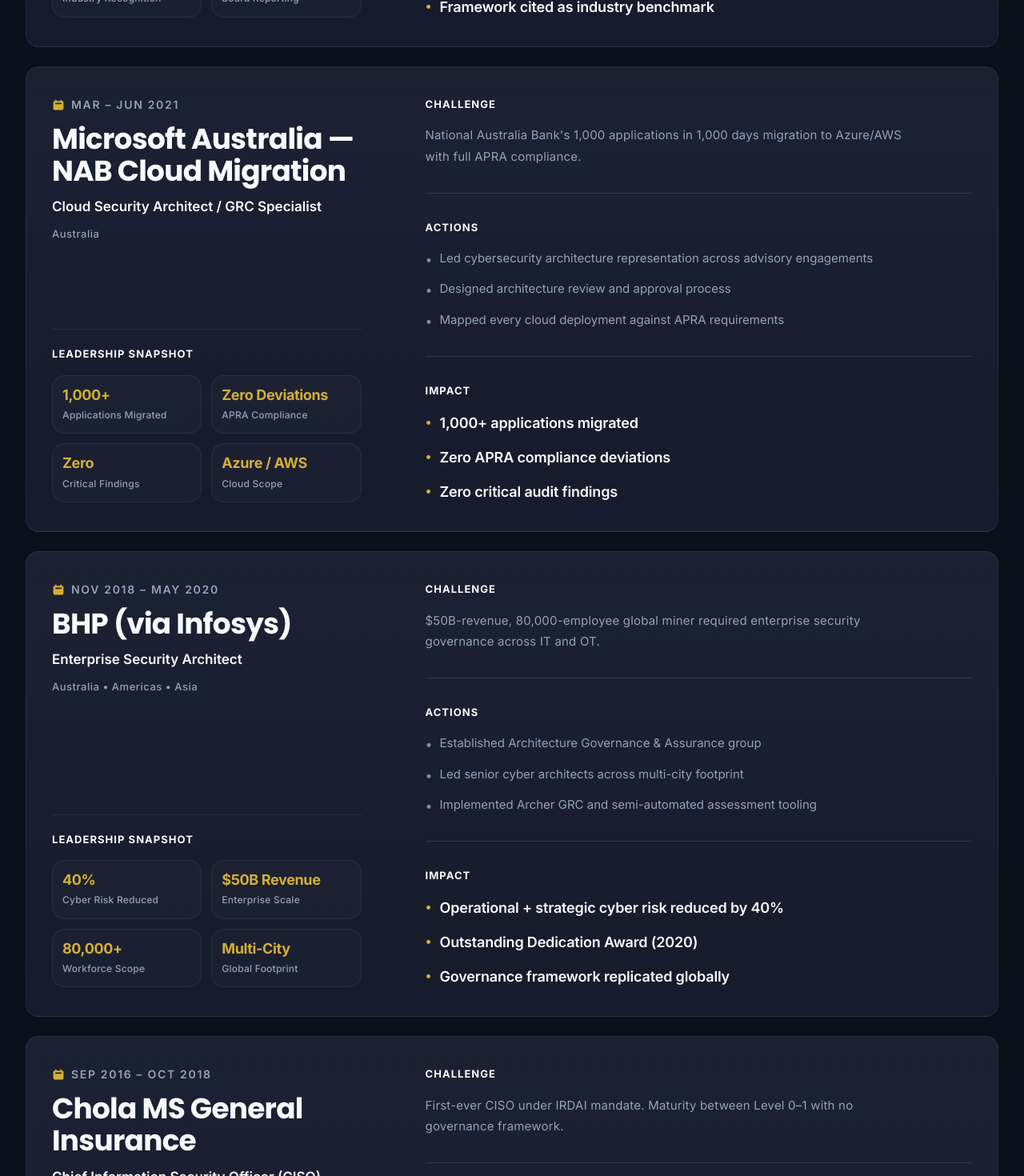
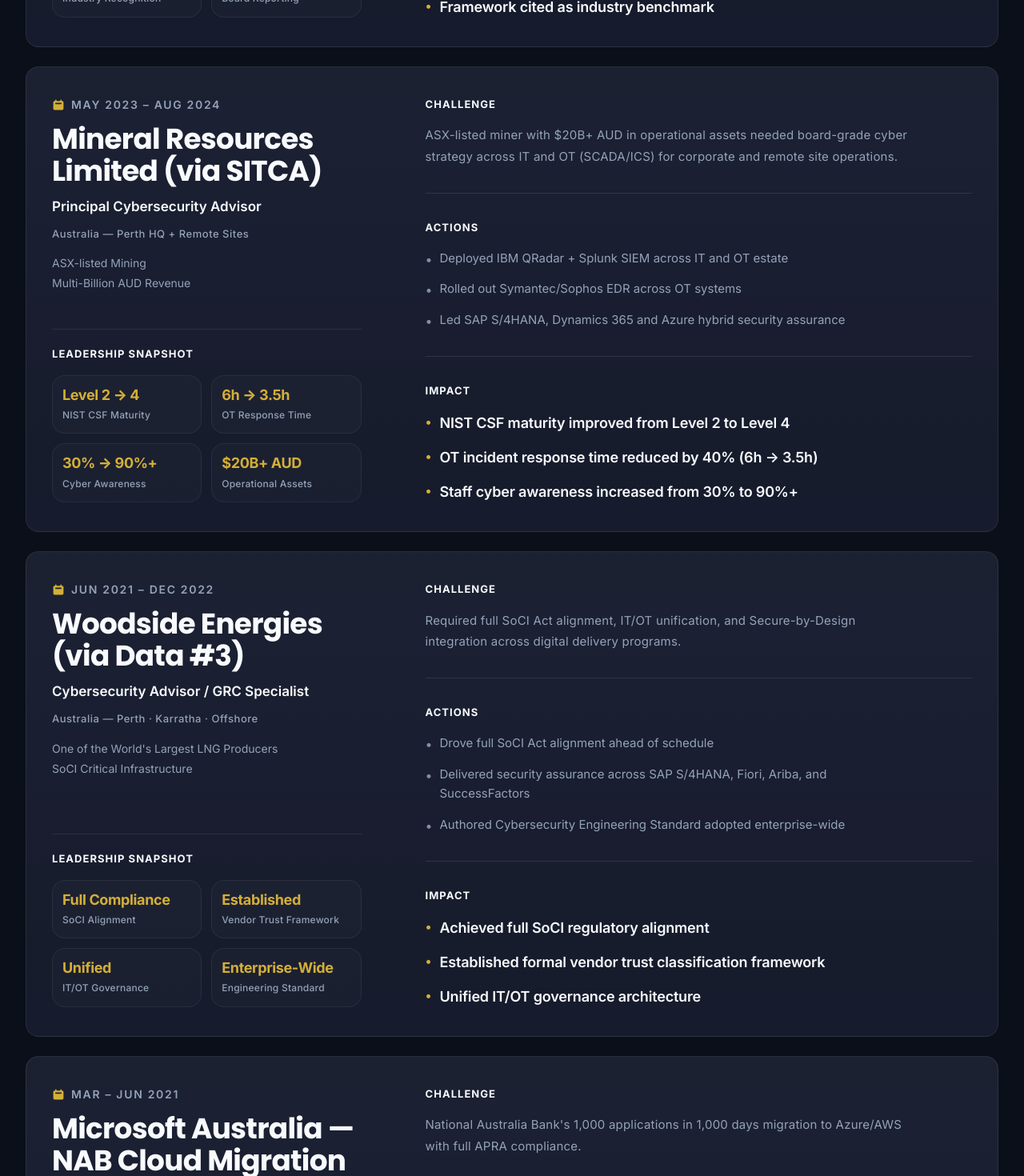
Before and after one commit to swetha-uma/sundar_website, a React (Vite) app in the folder my-app/: page / in a window 1280 px wide. Shown: the part 4500-5970 px from the top of the page at 80% size. Built offline with nearby package versions, Linux system fonts and the light colour scheme.

Commit message:
update the career year

```diff
--- a/my-app/src/data/dummyData.js
+++ b/my-app/src/data/dummyData.js
@@ -96,47 +96,96 @@
 
 export const achievementMilestones = [
   {
-    year: '1999',
-    title: 'Began in Cybersecurity',
-    description: 'Network security engineering across Dutch telecom giants.',
+    year: '1998',
+    title: 'Start of IT Career',
+    description: 'Accel Ltd, Chennai — beginning of a 25+ year technology journey.',
     alignment: 'left',
   },
   {
-    year: '2008',
-    title: 'First CISO Role',
-    description: 'Led enterprise risk transformation for global insurance leader.',
+    year: '2003',
+    title: 'Entered Cybersecurity',
+    description:
+      'Wipro Ltd — Information Security Analyst on Standard Chartered Bank across APAC, EMEA, Americas.',
     alignment: 'right',
   },
   {
-    year: '2015',
-    title: 'Cross-Continental Leadership',
+    year: '2006',
+    title: 'Information Security Manager',
+    description: 'TATA Consultancy Services — Qantas, Sony and Gen Re global engagements.',
+    alignment: 'left',
+  },
+  {
+    year: '2012',
+    title: 'HIPAA Compliance Lead',
     description:
-      'Scaled zero-trust and GRC programmes across APAC, EMEA, and the Americas for Fortune 500 enterprises.',
+      'Kaiser Permanente, USA (via CSC) — first major US healthcare compliance program.',
+    alignment: 'right',
+  },
+  {
+    year: '2013',
+    title: 'Principal Cyber Security Consultant',
+    description:
+      'KPN Royal Dutch Telecom, Netherlands — European telecom security leadership.',
+    alignment: 'left',
+  },
+  {
+    year: '2016',
+    title: 'First CISO Role',
+    description:
+      "IRDAI-appointed CISO at Chola MS — India's 6th largest general insurer.",
+    alignment: 'right',
+  },
+  {
+    year: '2018',
+    title: 'Enterprise Security Architect',
+    description:
+      "BHP (via Infosys) — 40% enterprise risk reduction across the world's largest diversified miner.",
+    alignment: 'left',
+  },
+  {
+    year: '2020',
+    title: 'Distinguished Talent Visa · nbn Australia',
+    description:
+      'Security Manager at nbn (via Infosys); Australia Subclass 858 visa awarded.',
+    alignment: 'right',
+  },
+  {
+    year: '2021',
+    title: 'NAB · Microsoft Australia',
+    description:
+      "World's 2nd largest Azure migration — 1,000 apps, zero APRA deviations. Woodside Energies advisory.",
+    alignment: 'left',
+  },
+  {
+    year: '2023',
+    title: 'Principal Cyber Security Advisor',
+    description: 'Mineral Resources (via SITCA Pty Ltd) — board-grade cyber strategy.',
+    alignment: 'right',
+  },
+  {
+    year: '2024',
+    title: 'Founded iCISO LLC',
+    description:
+      'Houston-based fractional CISO platform. WA Electoral Commission Essential 8 uplift — 1.7M voter records.',
+    alignment: 'left',
+  },
+  {
+    year: '2025',
+    title: 'Sandfire NIST CSF 2.0 · NextDecade LNG',
+    description:
+      'First NIST CSF 2.0 ISMS in APAC mining; Cybersecurity Architect at NextDecade Corporation, Houston.',
+    alignment: 'right',
+  },
+  {
+    year: '2026',
+    title: 'Head of Cybersecurity (CISO), Oxea',
+    description: 'Tri-jurisdiction NIS2 + SOX + NIST CSF program across USA, Germany, China.',
     alignment: 'left',
   },
 ]
 
 /** HIGHLIGHTS (#highlights) — recent ventures (continues timeline below achievements) */
-export const highlightMilestones = [
-  {
-    year: '2015',
-    title: 'Founded SITCA Pty Ltd',
-    description: 'AI-driven GRC advisory serving boards and critical infrastructure.',
-    alignment: 'right',
-  },
-  {
-    year: '2024',
-    title: 'Founded iCISO LLC',
-    description: 'Houston-based fractional CISO SaaS democratising expertise.',
-    alignment: 'left',
-  },
-  {
-    year: '2026',
-    title: 'Forbes Tech Council & IEEE Senior',
-    description: 'Recognised among the top 1% global cybersecurity strategists.',
-    alignment: 'right',
-  },
-]
+export const highlightMilestones = []
 
 export const leadershipHighlights = {
   label: 'LEADERSHIP HIGHLIGHTS',
@@ -359,6 +408,58 @@
       ],
     },
     {
+      period: 'MAY 2023 – AUG 2024',
+      timelineLabel: 'Mineral Resources',
+      company: 'Mineral Resources Limited (via SITCA)',
+      locations: 'Australia — Perth HQ + Remote Sites',
+      role: 'Principal Cybersecurity Advisor',
+      sector: 'ASX-listed Mining — Multi-Billion AUD Revenue',
+      challenge:
+        'ASX-listed miner with $20B+ AUD in operational assets needed board-grade cyber strategy across IT and OT (SCADA/ICS) for corporate and remote site operations.',
+      actions: [
+        'Deployed IBM QRadar + Splunk SIEM across IT and OT estate',
+        'Rolled out Symantec/Sophos EDR across OT systems',
+        'Led SAP S/4HANA, Dynamics 365 and Azure hybrid security assurance',
+      ],
+      impact: [
+        'NIST CSF maturity improved from Level 2 to Level 4',
+        'OT incident response time reduced by 40% (6h → 3.5h)',
+        'Staff cyber awareness increased from 30% to 90%+',
+      ],
+      leadershipSnapshot: [
+        { label: 'NIST CSF Maturity', value: 'Level 2 → 4' },
+        { label: 'OT Response Time', value: '6h → 3.5h' },
+        { label: 'Cyber Awareness', value: '30% → 90%+' },
+        { label: 'Operational Assets', value: '$20B+ AUD' },
+      ],
+    },
+    {
+      period: 'JUN 2021 – DEC 2022',
+      timelineLabel: 'Woodside Energies',
+      company: 'Woodside Energies (via Data #3)',
+      locations: 'Australia — Perth · Karratha · Offshore',
+      role: 'Cybersecurity Advisor / GRC Specialist',
+      sector: "One of the World's Largest LNG Producers — SoCI Critical Infrastructure",
+      challenge:
+        'Required full SoCI Act alignment, IT/OT unification, and Secure-by-Design integration across digital delivery programs.',
+      actions: [
+        'Drove full SoCI Act alignment ahead of schedule',
+        'Delivered security assurance across SAP S/4HANA, Fiori, Ariba, and SuccessFactors',
+        'Authored Cybersecurity Engineering Standard adopted enterprise-wide',
+      ],
+      impact: [
+        'Achieved full SoCI regulatory alignment',
+        'Established formal vendor trust classification framework',
+        'Unified IT/OT governance architecture',
+      ],
+      leadershipSnapshot: [
+        { label: 'SoCI Alignment', value: 'Full Compliance' },
+        { label: 'Vendor Trust Framework', value: 'Established' },
+        { label: 'IT/OT Governance', value: 'Unified' },
+        { label: 'Engineering Standard', value: 'Enterprise-Wide' },
+      ],
+    },
+    {
       period: 'MAR – JUN 2021',
       timelineLabel: 'Microsoft Australia – NAB',
       company: 'Microsoft Australia — NAB Cloud Migration',
@@ -382,6 +483,32 @@
         { label: 'APRA Compliance', value: 'Zero Deviations' },
         { label: 'Critical Findings', value: 'Zero' },
         { label: 'Cloud Scope', value: 'Azure / AWS' },
+      ],
+    },
+    {
+      period: 'JUN 2020 – MAR 2021',
+      timelineLabel: 'NBN Co',
+      company: 'NBN Co (via Infosys)',
+      locations: 'Australia — National',
+      role: 'Security Manager / Cybersecurity Architect',
+      sector: 'National Broadband Network — Critical National Telecom Infrastructure',
+      challenge:
+        "Australia's national broadband operator serving 11M+ premises required a unified cybersecurity reference model and automated NIST CSF tracking.",
+      actions: [
+        'Delivered full NIST CSF review and tactical improvement plan',
+        'Authored Technical Reference Model standardising national cybersecurity patterns',
+        'Automated control tracking via Cisco ISE and deployed Cisco Secure Web',
+      ],
+      impact: [
+        'Protected 11M+ Australian premises',
+        'Standardised cybersecurity architecture nationwide',
+        'Converted NIST CSF tracking from manual to automated',
+      ],
+      leadershipSnapshot: [
+        { label: 'Premises Protected', value: '11M+' },
+        { label: 'Architecture', value: 'Nationwide Standard' },
+        { label: 'NIST CSF Tracking', value: 'Automated' },
+        { label: 'Reference Model', value: 'Authored' },
       ],
     },
     {
@@ -434,6 +561,88 @@
         { label: 'Program Maturity', value: 'Repeatable' },
         { label: 'GRC Program', value: 'Full Scope' },
         { label: 'Board Reporting', value: 'Established' },
+      ],
+    },
+    {
+      period: 'OCT 2013 – SEP 2016',
+      timelineLabel: 'KPN',
+      company: 'KPN Royal Dutch Telecom (via Mindtree)',
+      locations: 'Netherlands (EU)',
+      role: 'Principal Cybersecurity Consultant',
+      sector: 'Largest Telecom Provider in the Netherlands — Critical National Infrastructure',
+      challenge:
+        'Enterprise clients had fragmented ISO 27001 posture, manual audit preparation, and limited compliance visibility.',
+      actions: [
+        'Delivered ISO 27001/27002 programs across critical infrastructure clients',
+        'Built SharePoint audit repository with ServiceNow workflow automation',
+        'Implemented executive compliance dashboards',
+      ],
+      impact: [
+        'Achieved ISO 27001 certification across 3 critical infrastructure clients',
+        'Delivered PCI DSS compliance for a government agency',
+        'Framework adopted across multiple European telecom entities',
+      ],
+      leadershipSnapshot: [
+        { label: 'ISO 27001 Clients', value: '3 Certified' },
+        { label: 'PCI DSS', value: 'Government Agency' },
+        { label: 'Audit Automation', value: 'ServiceNow' },
+        { label: 'Framework Adoption', value: 'Pan-European' },
+      ],
+    },
+    {
+      period: 'JUN 2012 – SEP 2013',
+      timelineLabel: 'Kaiser Permanente',
+      company: 'Kaiser Permanente (via CSC)',
+      locations: 'USA — National (Delivered from Chennai)',
+      role: 'Lead Information Security Specialist',
+      sector: "Healthcare — ~$90B Revenue · Millions of Members' PHI",
+      challenge:
+        "One of America's largest not-for-profit health plans required end-to-end HIPAA lifecycle management plus SOX, PCI DSS, and ISO 27001 readiness across onshore and offshore operations.",
+      actions: [
+        'Expanded control coverage from 45 to 120 controls across offshore and onshore teams',
+        'Led HIPAA, SOX, PCI DSS v1/v2, and ISO 27001 pre-audit programs',
+        'Rebuilt phishing simulation and incident response playbooks',
+      ],
+      impact: [
+        'Audit findings reduced from 14 major findings to 2 minor findings',
+        'HIPAA compliance scores improved by 25%',
+        'Incident response time reduced from 72 hours to less than 12 hours',
+        'Security framework replicated across 5 additional healthcare clients',
+      ],
+      leadershipSnapshot: [
+        { label: 'Audit Findings', value: '14 → 2' },
+        { label: 'HIPAA Compliance', value: '+25%' },
+        { label: 'Incident Response', value: '72h → <12h' },
+        { label: 'Framework Replication', value: '5 Clients' },
+      ],
+    },
+    {
+      period: '2006 – 2012',
+      timelineLabel: 'TATA Consultancy Services',
+      company: 'TATA Consultancy Services — Global Clients',
+      locations: 'USA (California, Connecticut, Texas) · Australia · India',
+      role: 'Information Security Manager',
+      sector:
+        'Aviation · Entertainment · Reinsurance · Technology · Retail — Qantas · Sony USA · Gen Re · Lexmark · Michaels Stores',
+      challenge:
+        'Five Fortune-scale clients across aviation, entertainment, reinsurance, technology, and retail required SOX ITGC, PCI DSS, and BCP/DR programs delivered with consistent audit-grade governance and compliance outcomes.',
+      actions: [
+        'Delivered SOX ITGC programs across Qantas SAP, HRMS, and finance platforms',
+        'Led Sony PCI DSS v2.0 compliance program covering 12 control domains and QSA coordination',
+        'Designed BCP/DR programs for flight operations, ticketing, and crew management systems',
+      ],
+      impact: [
+        'Qantas achieved zero major SOX audit findings',
+        'Sony reduced unauthorized access incidents by 70%',
+        'Sony reduced audit preparation effort by 40%',
+        'Lexmark reduced incident resolution time by 60%',
+        'Sony successfully achieved PCI DSS v2.0 certification',
+      ],
+      leadershipSnapshot: [
+        { label: 'Qantas SOX Audit', value: 'Zero Major Findings' },
+        { label: 'Sony Access Incidents', value: '↓ 70%' },
+        { label: 'Sony Audit Effort', value: '↓ 40%' },
+        { label: 'Sony PCI DSS', value: 'v2.0 Certified' },
       ],
     },
     {
```
